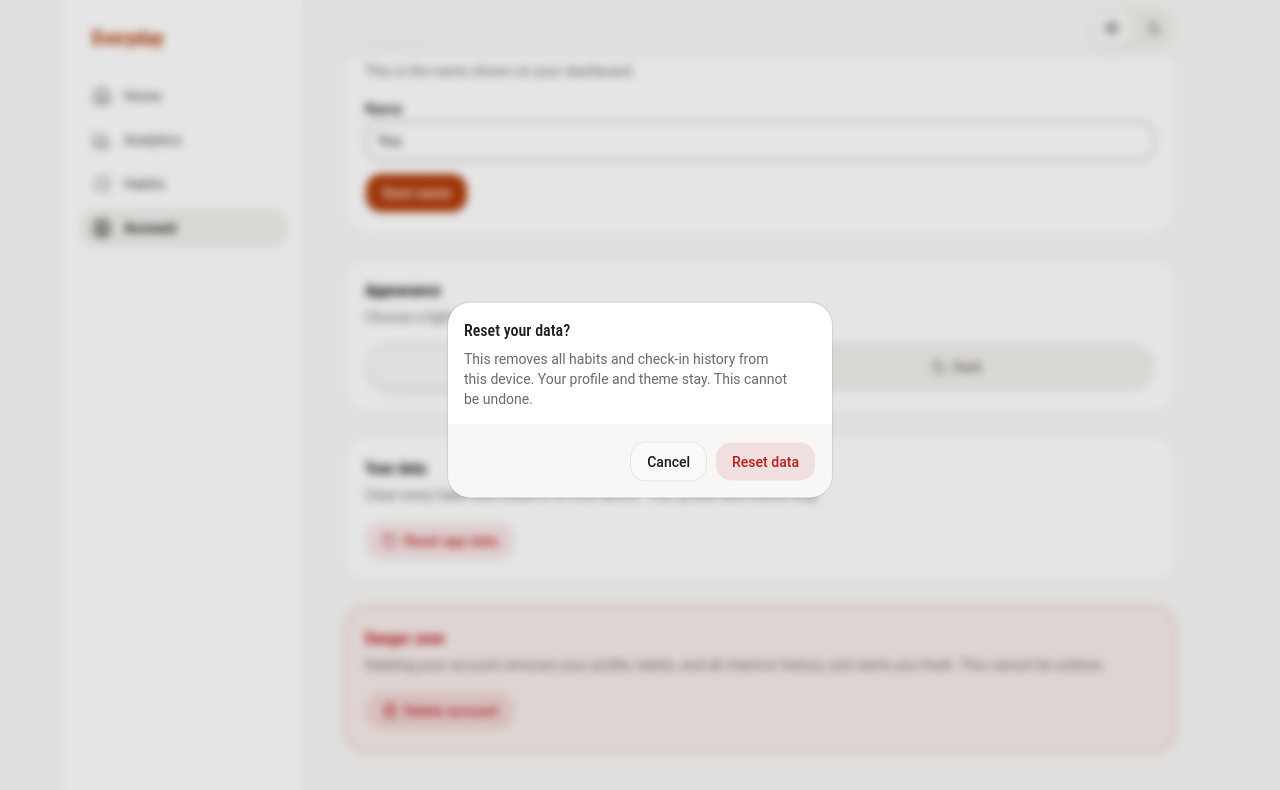
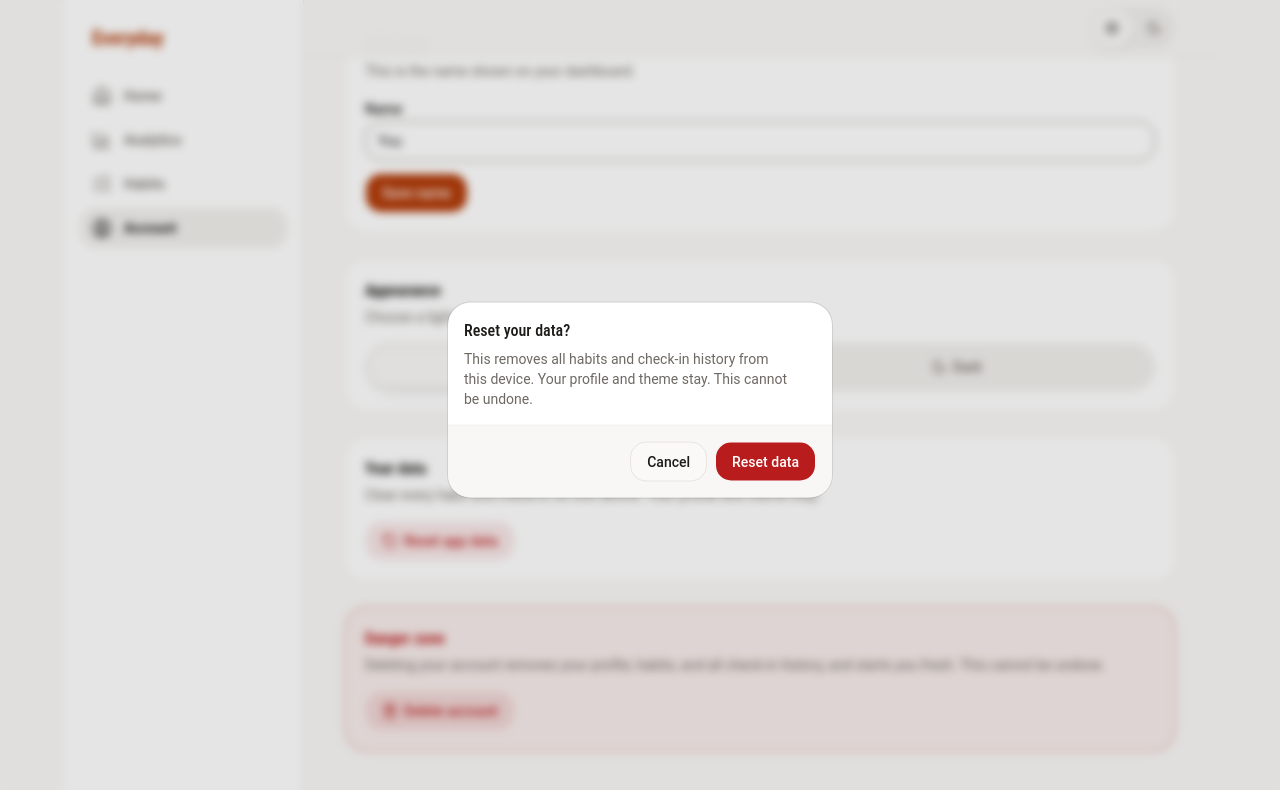
Before and after one commit to Sarfarosh-0/Everyday, a React (Vite) app in the folder frontend/: page /account in a window 1280 px wide. Both pictures are taken after a click on the button "Reset app data". Shown: the part 295-1085 px from the top of the page. Built offline with nearby package versions, Linux system fonts and the light colour scheme.

Commit message:
fix: make the destructive confirm button primary and keep the order consistent
The delete confirmation stacked a pale red Delete above Cancel, unlike the forms. Cancel now sits left and the destructive action right with a solid fill and its own foreground token.

```diff
--- a/frontend/src/components/confirm-dialog.tsx
+++ b/frontend/src/components/confirm-dialog.tsx
@@ -40,7 +40,7 @@ export function ConfirmDialog({
         <AlertDialogFooter>
           <AlertDialogCancel>Cancel</AlertDialogCancel>
           <AlertDialogAction
-            variant={destructive ? "destructive" : "default"}
+            variant={destructive ? "destructive-solid" : "default"}
             onClick={onConfirm}
           >
             {confirmLabel}
--- a/frontend/src/components/ui/alert-dialog.tsx
+++ b/frontend/src/components/ui/alert-dialog.tsx
@@ -91,7 +91,7 @@ function AlertDialogFooter({
     <div
       data-slot="alert-dialog-footer"
       className={cn(
-        "-mx-4 -mb-4 flex flex-col-reverse gap-2 rounded-b-xl border-t bg-muted/50 p-4 group-data-[size=sm]/alert-dialog-content:grid group-data-[size=sm]/alert-dialog-content:grid-cols-2 sm:flex-row sm:justify-end",
+        "-mx-4 -mb-4 flex gap-2 rounded-b-xl border-t bg-muted/50 p-4 *:flex-1 sm:justify-end sm:*:flex-none group-data-[size=sm]/alert-dialog-content:grid group-data-[size=sm]/alert-dialog-content:grid-cols-2",
         className,
       )}
       {...props}
--- a/frontend/src/components/ui/button.tsx
+++ b/frontend/src/components/ui/button.tsx
@@ -17,6 +17,8 @@ const buttonVariants = cva(
           "hover:bg-muted hover:text-foreground aria-expanded:bg-muted aria-expanded:text-foreground dark:hover:bg-muted/50",
         destructive:
           "bg-destructive/10 text-destructive hover:bg-destructive/20 focus-visible:border-destructive/40 focus-visible:ring-destructive/20 dark:bg-destructive/20 dark:hover:bg-destructive/30 dark:focus-visible:ring-destructive/40",
+        "destructive-solid":
+          "bg-destructive text-destructive-foreground hover:bg-destructive/90 focus-visible:border-destructive focus-visible:ring-destructive",
         link: "text-primary underline-offset-4 hover:underline",
       },
       size: {
--- a/frontend/src/styles/index.css
+++ b/frontend/src/styles/index.css
@@ -34,6 +34,7 @@
   --color-input: var(--input);
   --color-border: var(--border);
   --color-destructive: var(--destructive);
+  --color-destructive-foreground: var(--destructive-foreground);
   --color-accent-foreground: var(--accent-foreground);
   --color-accent: var(--accent);
   --color-muted-foreground: var(--muted-foreground);
@@ -74,6 +75,7 @@
   --accent: #f4efea;
   --accent-foreground: #1c1b19;
   --destructive: #b91c1c;
+  --destructive-foreground: #ffffff;
   --border: #e8e5e0;
   --input: #948c82;
   --ring: #b23c0a;
@@ -116,6 +118,7 @@
   --accent: #302c28;
   --accent-foreground: #f4f2ef;
   --destructive: #f87171;
+  --destructive-foreground: #1c1a17;
   --border: #3a3530;
   --input: #766f66;
   --ring: #fb923c;
```
